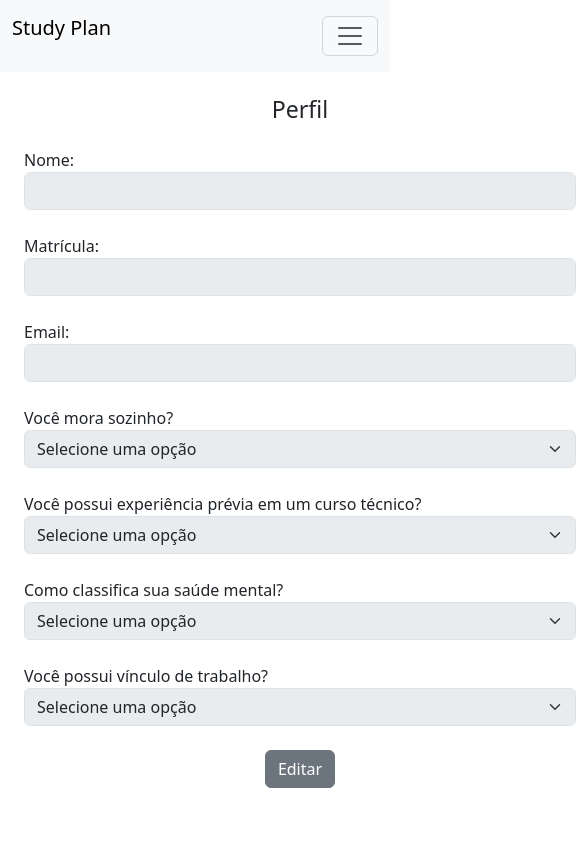
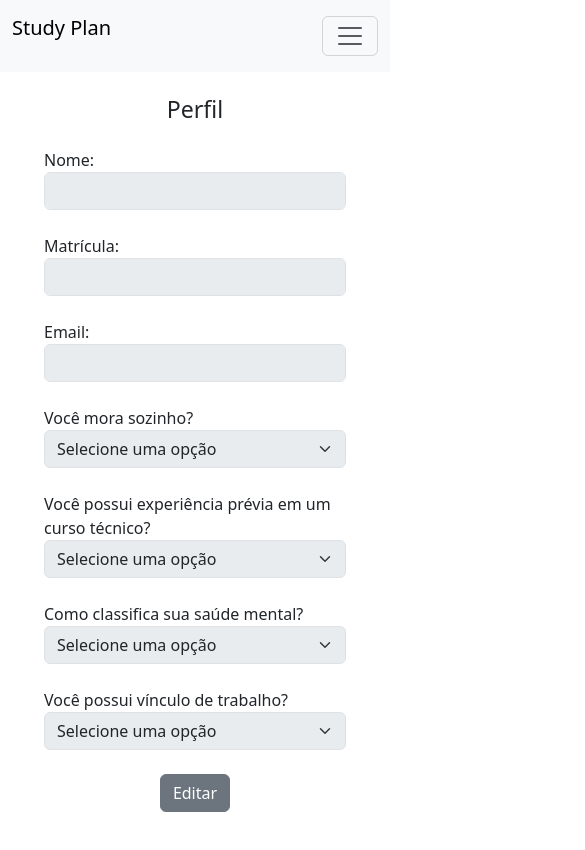
Before and after one commit to AndressaARodrigues/Study-Plan, a React (Vite) app: page /editarPerfil in a window 390 px wide. Shown: the top 850 px of the page, 585 px wide, since content can reach past the window. Built offline with nearby package versions, Linux system fonts and the light colour scheme.

Commit message:
Ajuste de responsividade

```diff
--- a/src/components/accordion/accordion.css
+++ b/src/components/accordion/accordion.css
@@ -22,7 +22,6 @@
     padding-left: 20px;
 }
 
-
 .adicionar-btn {
     background: transparent;
     border: none;
--- a/src/components/disciplinasRecomendadas/disciplinasRecomendadas.css
+++ b/src/components/disciplinasRecomendadas/disciplinasRecomendadas.css
@@ -14,7 +14,6 @@
     align-items: center;
     border: 1px solid #d9d9d9;
     border-radius: 8px;
-
 }
 
 .title-recomendada {
@@ -38,6 +37,11 @@
     .accordion-container {
         width: 500px;
     }
+
+    .disciplinas-recomendadas {
+        width: 500px;
+        align-items: center;
+    }
 }
 
 @media screen and (max-width: 500px) {
--- a/src/view/perfil/perfil.css
+++ b/src/view/perfil/perfil.css
@@ -2,3 +2,15 @@
     width: 600px;
     padding-bottom: 50px;
 }
+
+@media screen and (max-width: 578px) {
+    .custom-container {
+        width: 450px;
+    }
+}
+
+@media screen and (max-width: 450px) {
+    .custom-container {
+        width: 350px;
+    }
+}
```
